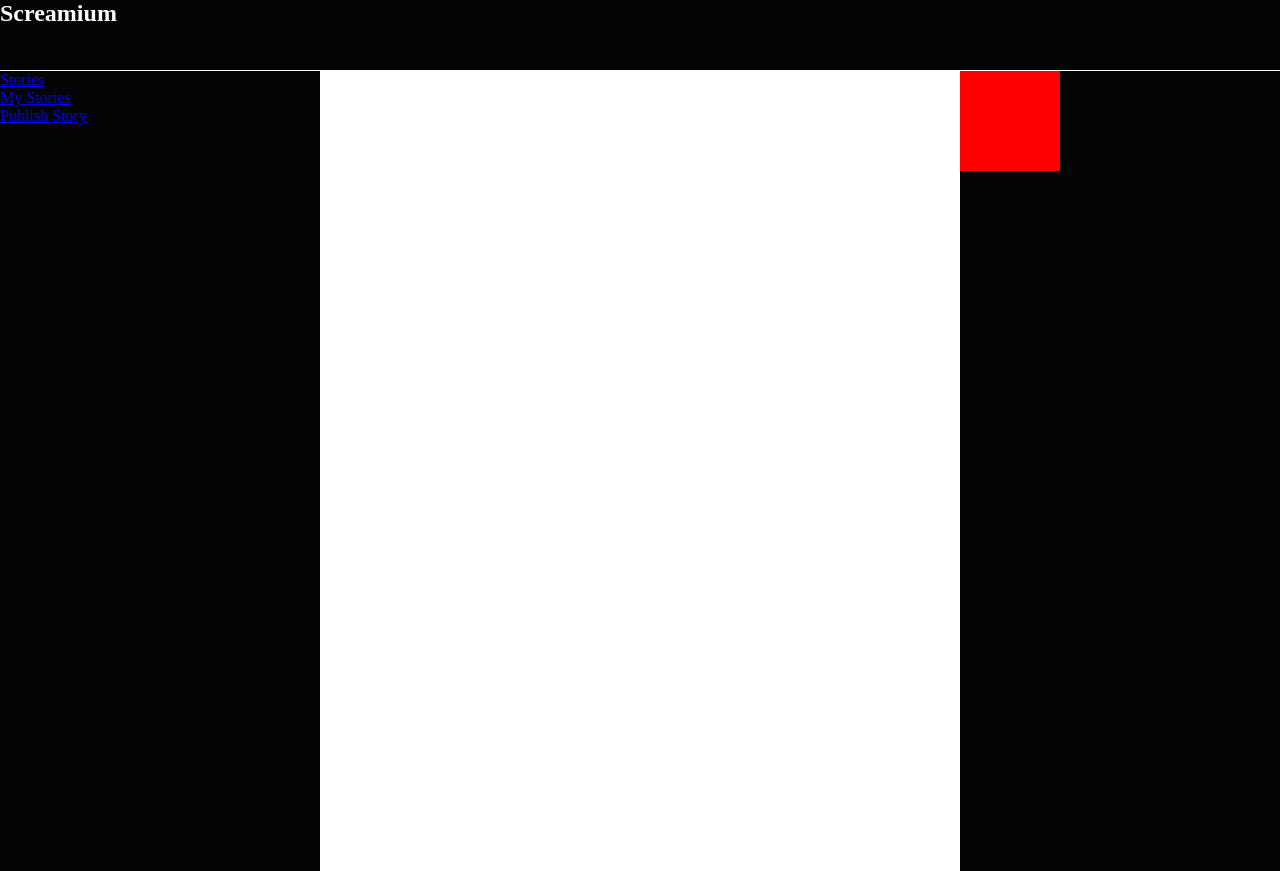
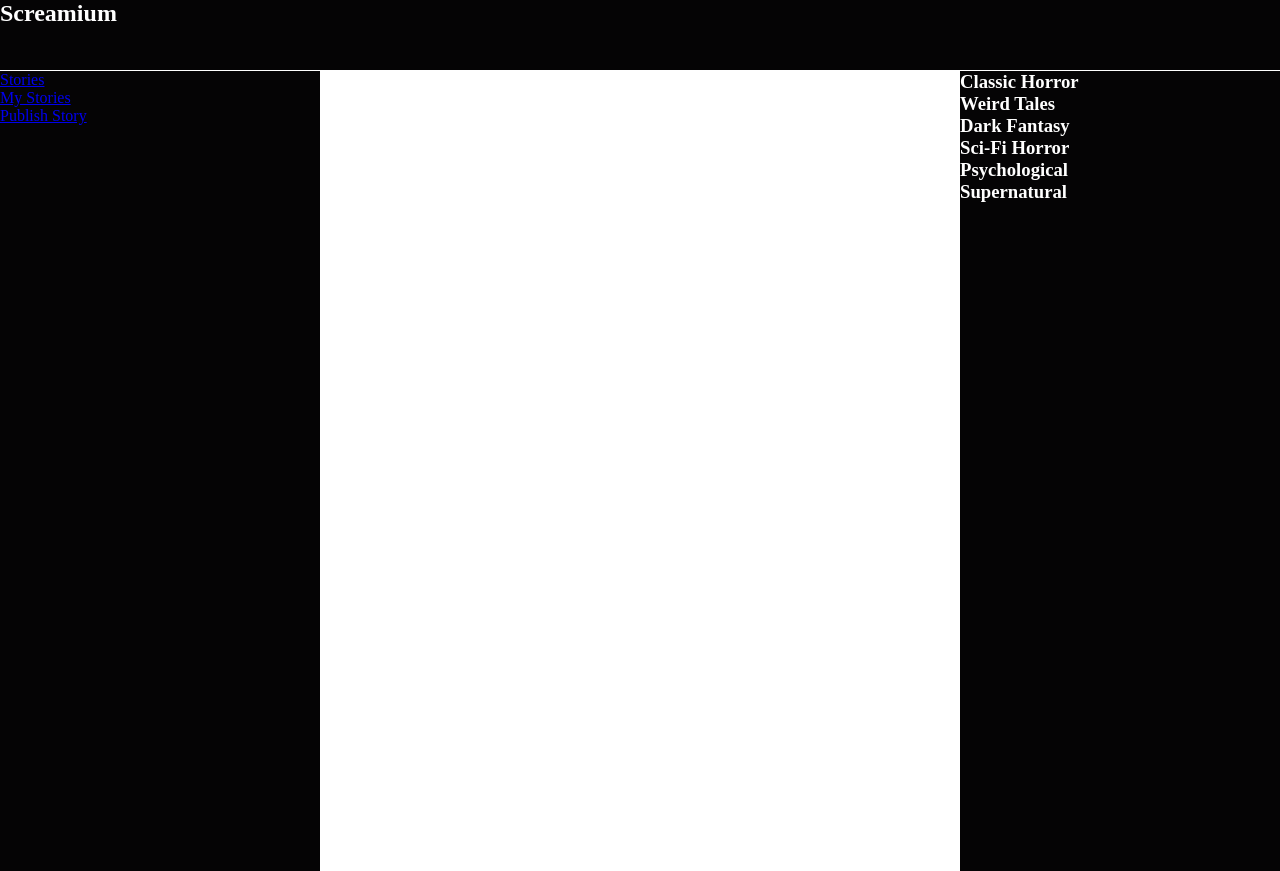
Before and after one commit to angMaidt/Screamium, a React (Create React App) app in the folder frontend/: page /genres/1 in a window 1280 px wide. Built offline with nearby package versions, Linux system fonts and the light colour scheme; no server answers.

Commit message:
rendering elements for each genre

```diff
--- a/frontend/src/components/GenreCard/index.js
+++ /dev/null
@@ -1,12 +0,0 @@
-function GenreCard({ genre }) {
-    console.log(genre)
-    return (
-        <div
-            className='genre-card-container'
-            style={{color: 'white'}}>
-            {genre}
-        </div>
-    )
-}
-
-export default GenreCard;
--- a/frontend/src/components/Navigation/RightNav/index.js
+++ b/frontend/src/components/Navigation/RightNav/index.js
@@ -1,16 +1,16 @@
 import GenreCard from "../../GenreCard";
-import { NavLink } from "react-router-dom";
+import { Link, NavLink } from "react-router-dom";
 
 function RightNav() {
 
-    const genres = [
-        'Classic Horror',
-        'Weird Tales',
-        'Dark Fantasy',
-        'Sci-Fi Horror',
-        'Psychological',
-        'Supernatural'
-    ]
+    // const genres = [
+    //     'Classic Horror',
+    //     'Weird Tales',
+    //     'Dark Fantasy',
+    //     'Sci-Fi Horror',
+    //     'Psychological',
+    //     'Supernatural'
+    // ]
 
     return (
         <div
@@ -29,13 +29,27 @@ function RightNav() {
                         width: '25vw',
                     }}
                     className="right-nav-container">
-                    <div
-                        className='genre-card-wrapper'
-                        style={{ backgroundColor: 'red', width: '100px', height: '100px' }}>
-                        {/* {genres.forEach(genre => {
-                            <div style={{ color:'purple' }} key={genre}>{genre}</div>
-                        })} */}
-
+                    <div className='genre-card-wrapper'>
+                        <div style={{ color: 'white'}}>
+                            {/* <Link to=''> */}
+                                <h3>Classic Horror</h3>
+                            {/* </Link> */}
+                        </div>
+                        <div style={{ color: 'white'}}>
+                            <h3>Weird Tales</h3>
+                        </div>
+                        <div style={{ color: 'white'}}>
+                            <h3>Dark Fantasy</h3>
+                        </div>
+                        <div style={{ color: 'white'}}>
+                            <h3>Sci-Fi Horror</h3>
+                        </div>
+                        <div style={{ color: 'white'}}>
+                            <h3>Psychological</h3>
+                        </div>
+                        <div style={{ color: 'white'}}>
+                            <h3>Supernatural</h3>
+                        </div>
                     </div>
                     {/* <div style={{ color:'white' }}>Genres/Topics Over Here</div>
                     <div style={{ color:'white' }}>Genres/Topics Over Here</div>
--- a/frontend/src/components/View/index.js
+++ b/frontend/src/components/View/index.js
@@ -7,7 +7,7 @@ import AllStories from '../Story/AllStories';
 import Story from '../Story/index';
 import StoryForm from "../Story/StoryForm";
 import EditStoryForm from "../Story/EditStoryForm";
-import GenreCard from "../GenreCard";
+// import GenreCard from "../GenreCard";
 import StoryCard from "../Story/StoryCard";
 import MyStoriesView from "../Story/MyStoriesView";
 
```
